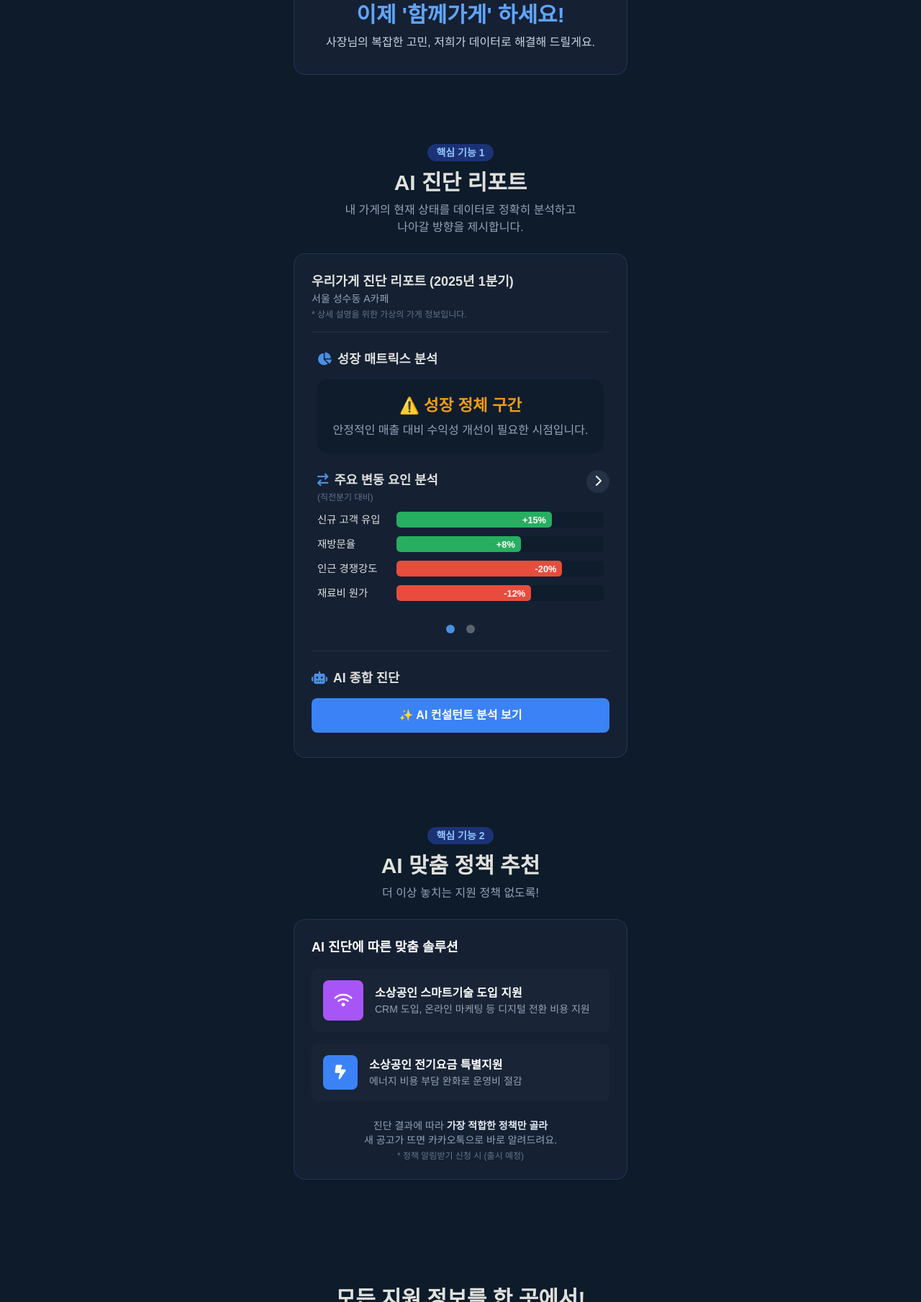
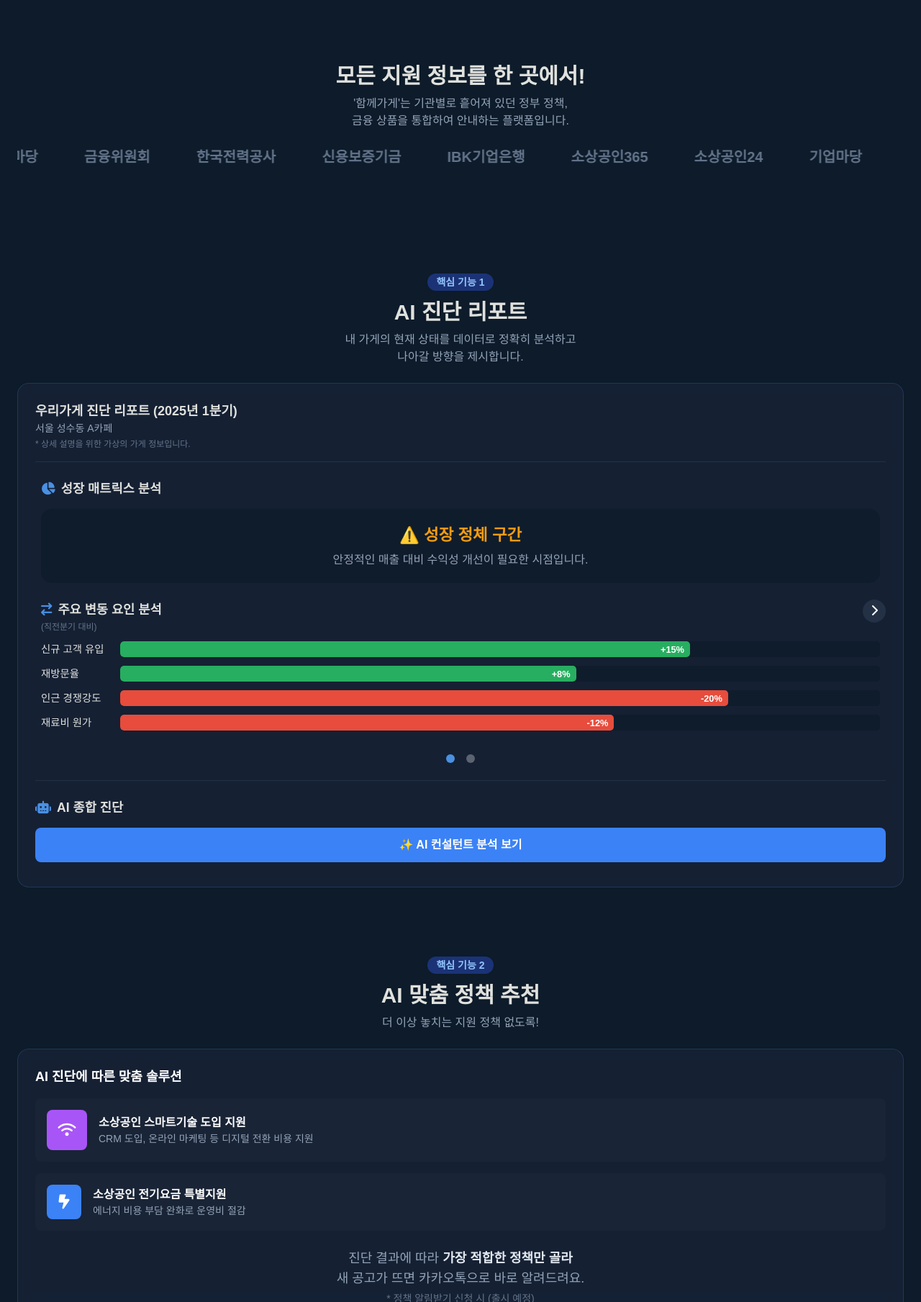
Before and after one commit to hyerim0414/hanaro, a plain HTML site: page index.html in a window 1280 px wide. Shown: the part 991-2800 px from the top of the page at 72% size. Drawn offline with nearby package versions, Linux system fonts and the light colour scheme; a web font is replaced by a local one.

Commit message:
Update index.html

```diff
--- a/index.html
+++ b/index.html
@@ -27,6 +27,7 @@
             background-color: var(--dark-blue);
             color: var(--text-light);
             overflow-x: hidden;
+            word-break: keep-all;
         }
         #main-header {
             background: transparent;
@@ -80,7 +81,8 @@
         .growth-matrix { background: rgba(13, 27, 42, 0.7); padding: 20px; border-radius: 15px; text-align: center; }
         .growth-matrix .status { font-size: 1.4em; font-weight: 900; color: var(--warning); margin-bottom: 5px; }
         .growth-matrix .description { color: var(--text-muted); }
-        .radar-chart-container { position: relative; width: 120%; max-width: 280px; margin: 0 auto; aspect-ratio: 1 / 1; }
+        /* --- 수정된 부분: 차트 너비를 100%로 수정하여 레이아웃 안정성 확보 --- */
+        .radar-chart-container { position: relative; width: 100%; max-width: 280px; margin: 0 auto; aspect-ratio: 1 / 1; }
         #radarChart { width: 100%; height: 100%; }
         .radar-legend { display: flex; justify-content: center; gap: 20px; margin-top: 15px; font-size: 0.8em; color: var(--text-muted); }
         .legend-item { display: flex; align-items: center; gap: 5px; }
@@ -111,7 +113,7 @@
 <body class="antialiased">
 
     <header id="main-header" class="fixed top-0 left-0 right-0 z-50">
-        <div class="container mx-auto max-w-lg px-6 h-16 flex justify-between items-center">
+        <div class="container mx-auto px-6 h-16 flex justify-between items-center">
             <a href="#" class="text-xl font-extrabold text-white">함께가게</a>
             <a href="https://forms.gle/pXZiqrfdseMKmwpg6" target="_blank" rel="noopener noreferrer" class="bg-blue-500 text-white font-bold py-2 px-4 rounded-lg text-sm cta-button">
                 출시 알림 신청
@@ -119,7 +121,7 @@
         </div>
     </header>
 
-    <div class="container mx-auto max-w-lg p-6 pt-24 space-y-20 md:space-y-24">
+    <div class="container mx-auto p-6 pt-24 space-y-20 md:space-y-24">
 
         <header class="text-center py-16 animate-on-scroll">
             <h1 class="text-4xl md:text-5xl font-extrabold mb-4 leading-tight">
@@ -129,7 +131,7 @@
                 </span>
             </h1>
             <p class="text-lg text-slate-300 opacity-90 mb-10">
-                함께가게 AI 컨설턴트가 사장님 가게의 문제를 진단하고<br>꼭 맞는 지원 정책을 찾아드려요.
+                함께가게 AI 에이전트가 사장님 가게의 문제를 진단하고 꼭 맞는 지원 정책을 찾아드려요.
             </p>
             <div class="grid grid-cols-3 gap-4 text-center">
                 <div class="glass-card rounded-xl p-4">
@@ -167,6 +169,32 @@
                 </div>
                 <p class="text-3xl font-extrabold text-blue-400 mb-2">이제 '함께가게' 하세요!</p>
                 <p class="text-slate-300">사장님의 복잡한 고민, 저희가 데이터로 해결해 드릴게요.</p>
+            </section>
+
+            <section class="py-10 animate-on-scroll">
+                <div class="text-center mb-6">
+                    <h2 class="text-3xl font-extrabold mt-3 mb-2">모든 지원 정보를 한 곳에서!</h2>
+                    <p class="text-slate-400">'함께가게'는 기관별로 흩어져 있던 정부 정책,<br>금융 상품을 통합하여 안내하는 플랫폼입니다.</p>
+                </div>
+
+                <div class="relative w-full overflow-hidden h-10">
+                    <div class="marquee-content">
+                        <div class="text-slate-500 font-bold text-xl mx-8">소상공인24</div>
+                        <div class="text-slate-500 font-bold text-xl mx-8">기업마당</div>
+                        <div class="text-slate-500 font-bold text-xl mx-8">금융위원회</div>
+                        <div class="text-slate-500 font-bold text-xl mx-8">한국전력공사</div>
+                        <div class="text-slate-500 font-bold text-xl mx-8">신용보증기금</div>
+                        <div class="text-slate-500 font-bold text-xl mx-8">IBK기업은행</div>
+                        <div class="text-slate-500 font-bold text-xl mx-8">소상공인365</div>
+                        <div class="text-slate-500 font-bold text-xl mx-8">소상공인24</div>
+                        <div class="text-slate-500 font-bold text-xl mx-8">기업마당</div>
+                        <div class="text-slate-500 font-bold text-xl mx-8">금융위원회</div>
+                        <div class="text-slate-500 font-bold text-xl mx-8">한국전력공사</div>
+                        <div class="text-slate-500 font-bold text-xl mx-8">신용보증기금</div>
+                        <div class="text-slate-500 font-bold text-xl mx-8">IBK기업은행</div>
+                        <div class="text-slate-500 font-bold text-xl mx-8">소상공인365</div>
+                    </div>
+                </div>
             </section>
 
             <section id="diagnosis-report" class="animate-on-scroll">
@@ -274,36 +302,10 @@
                             </div>
 
                      </div>
-                     <p class="text-center text-sm text-slate-400 mt-6">
+                     <p class="text-center text-lg text-slate-400 mt-6">
                         진단 결과에 따라 <span class="font-semibold text-slate-200">가장 적합한 정책만 골라</span><br>새 공고가 뜨면 카카오톡으로 바로 알려드려요.
-                        <p class="text-center text-xs text-slate-500 mt-1">* 정책 알림받기 신청 시 (출시 예정)</p>
+                        <p class="text-center text-sm text-slate-500 mt-1">* 정책 알림받기 신청 시 (출시 예정)</p>
                      </p>
-                </div>
-            </section>
-
-            <section class="py-10 animate-on-scroll">
-                <div class="text-center mb-6">
-                    <h2 class="text-3xl font-extrabold mt-3 mb-2">모든 지원 정보를 한 곳에서!</h2>
-                    <p class="text-slate-400">'함께가게'는 기관별로 흩어져 있던 정부 정책,</br>금융 상품을 통합하여 안내하는 플랫폼입니다.</p>
-                </div>
-
-                <div class="relative w-full overflow-hidden h-10">
-                    <div class="marquee-content">
-                        <div class="text-slate-500 font-bold text-xl mx-8">소상공인24</div>
-                        <div class="text-slate-500 font-bold text-xl mx-8">기업마당</div>
-                        <div class="text-slate-500 font-bold text-xl mx-8">금융위원회</div>
-                        <div class="text-slate-500 font-bold text-xl mx-8">한국전력공사</div>
-                        <div class="text-slate-500 font-bold text-xl mx-8">신용보증기금</div>
-                        <div class="text-slate-500 font-bold text-xl mx-8">IBK기업은행</div>
-                        <div class="text-slate-500 font-bold text-xl mx-8">소상공인365</div>
-                        <div class="text-slate-500 font-bold text-xl mx-8">소상공인24</div>
-                        <div class="text-slate-500 font-bold text-xl mx-8">기업마당</div>
-                        <div class="text-slate-500 font-bold text-xl mx-8">금융위원회</div>
-                        <div class="text-slate-500 font-bold text-xl mx-8">한국전력공사</div>
-                        <div class="text-slate-500 font-bold text-xl mx-8">신용보증기금</div>
-                        <div class="text-slate-500 font-bold text-xl mx-8">IBK기업은행</div>
-                        <div class="text-slate-500 font-bold text-xl mx-8">소상공인365</div>
-                    </div>
                 </div>
             </section>
 
```
